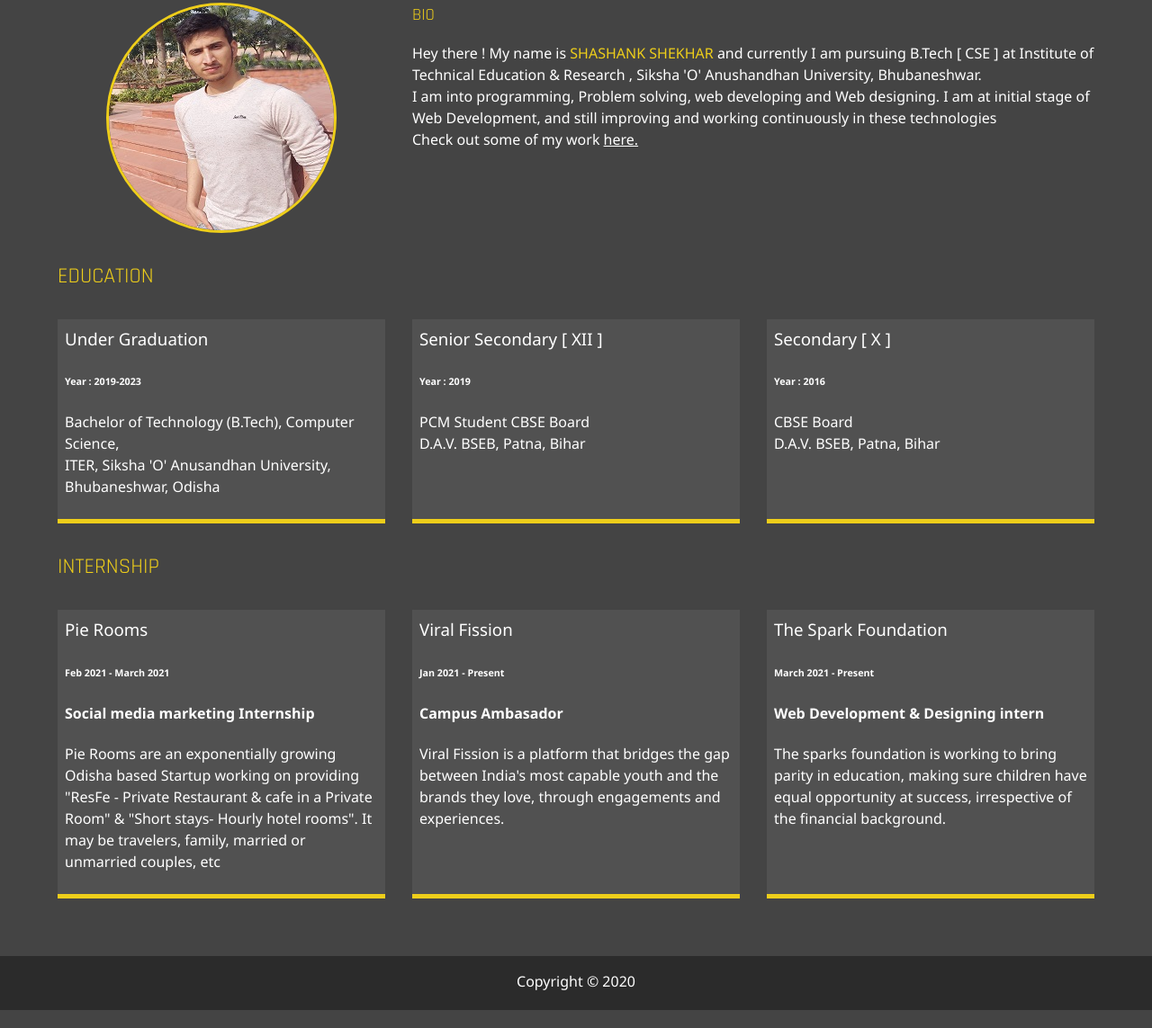
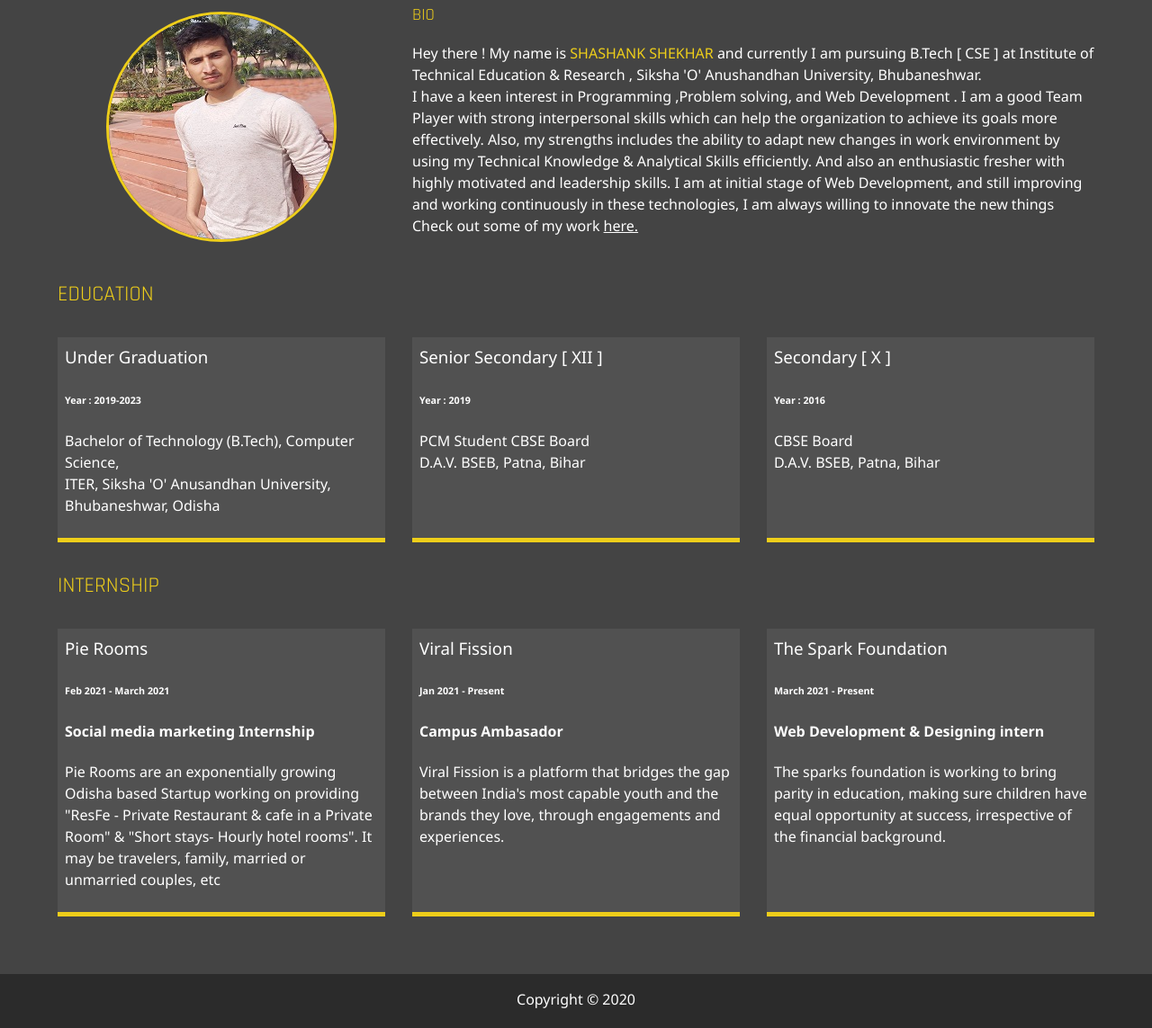
Before and after one commit to Shashank2k19/portfolio, a plain HTML site: page about.html in a window 1280 px wide. Shown: the part 279-1422 px from the top of the page at 90% size. Drawn offline with Linux system fonts and the light colour scheme.

Commit message:
about updated

```diff
--- a/about.html
+++ b/about.html
@@ -74,8 +74,9 @@
 
       <div class="bio">
         <h3 class="text-secondary" style=" font-family: 'Rajdhani', sans-serif;">BIO</h3>
-        <p>Hey there ! My name is <span class="text-secondary" >SHASHANK SHEKHAR </span> and currently I am pursuing B.Tech [ CSE ] at Institute of Technical Education & Research , Siksha 'O' Anushandhan University, Bhubaneshwar.<br> I am into programming, Problem solving, web developing and Web designing. I am at initial stage of Web Development, and still improving and working continuously in these technologies
-          <br> Check out some of my work <a href="work.html"> <u>here.</u></a> </p>
+        <p>Hey there ! My name is <span class="text-secondary" >SHASHANK SHEKHAR </span> and currently I am pursuing B.Tech [ CSE ] at Institute of Technical Education & Research , Siksha 'O' Anushandhan University, Bhubaneshwar.<br>
+        I have a keen interest in Programming ,Problem solving, and Web Development . I am a  good Team Player with strong interpersonal skills which can help the organization to achieve its goals more effectively. Also, my strengths includes the ability to adapt new changes in work environment by using my Technical Knowledge & Analytical Skills efficiently. And also an enthusiastic fresher with highly motivated and leadership skills. I am at initial stage of Web Development, and still improving and working continuously in these technologies, I am always willing to innovate the new things
+        <br> Check out some of my work <a href="work.html"> <u>here.</u></a> </p>
       </div>
 
       <h2 class="text-secondary edu" style=" font-family: 'Rajdhani', sans-serif;">EDUCATION</h2>
--- a/css/main.css
+++ b/css/main.css
@@ -185,6 +185,12 @@ main {
     grid-area: job3; }
   .about-info .intern {
     grid-area: intern; }
+  .about-info .job-4 {
+    grid-area: job4; }
+  .about-info .job-5 {
+    grid-area: job5; }
+  .about-info .job-6 {
+    grid-area: job6; }
 
 
 
```
